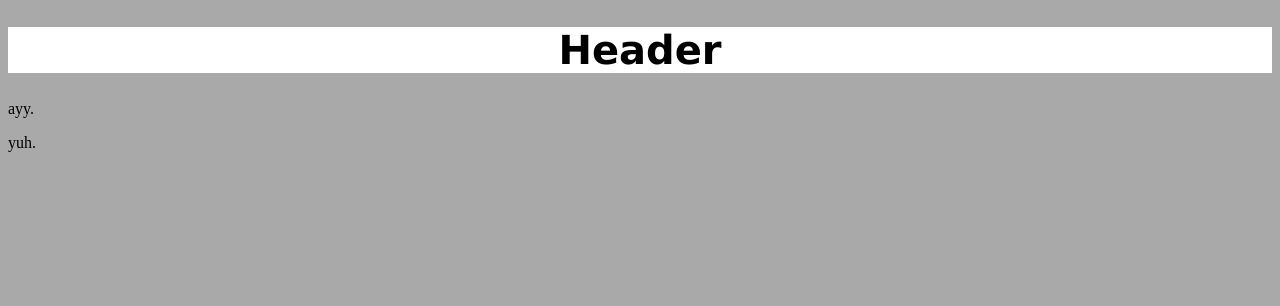
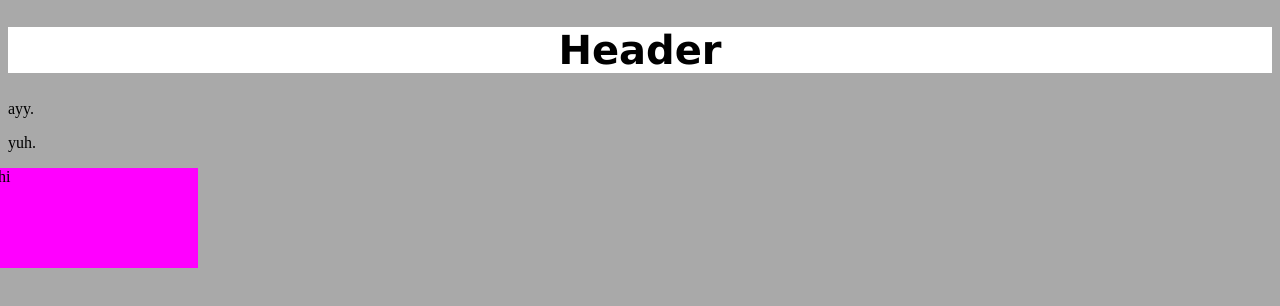
Before and after one commit to TurtleBois/Ascinei.github.io, a plain HTML site: page index.html in a window 1280 px wide. Drawn offline with Linux system fonts and the light colour scheme.

Commit message:
added shapes

```diff
--- a/index.html
+++ b/index.html
@@ -5,11 +5,12 @@
     <meta http-equiv="X-UA-Compatible" content="IE=edge">
     <meta name="viewport" content="width=device-width, initial-scale=1.0">
     <link rel="stylesheet" href="styles.css">
-    <title>Document</title>
+    <title>Welcome!</title>
 </head>
 <body>
     <h1>Header</h1>
     <p>ayy.</p>
     <p>yuh.</p>
+    <div class="rectangle">hi</div>
 </body>
 </html>
--- a/styles.css
+++ b/styles.css
@@ -8,3 +8,10 @@ h1 {
     font-family:Verdana;
     font-size: 40px;
 }
+
+.rectangle {
+    margin-left: -10px;
+    width: 200px;
+    height: 100px;
+    background: rgba(255, 0, 255, 10);
+}
```
